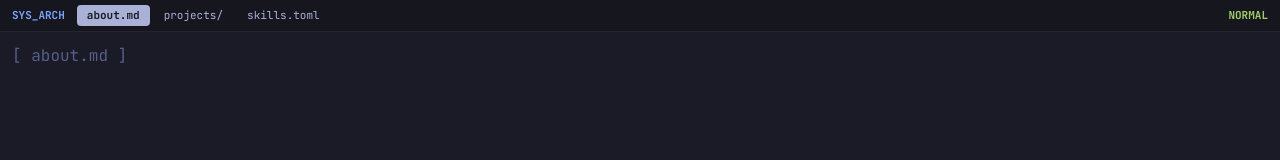
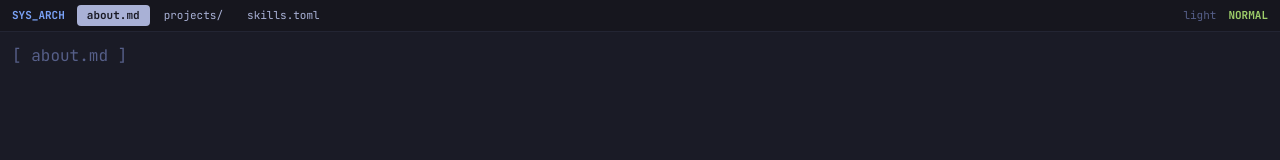
Before and after one commit to Hugo-Fabresse/Portfolio, a React (Vite) app: page / in a window 1280 px wide. Shown: the top 160 px of the page. Built offline with nearby package versions, Linux system fonts and the light colour scheme.

Commit message:
feat: add dark/light mode toggle with next-themes

```diff
--- a/index.html
+++ b/index.html
@@ -1,5 +1,5 @@
 <!DOCTYPE html>
-<html lang="fr">
+<html lang="fr" class="dark">
   <head>
     <meta charset="UTF-8" />
     <meta name="viewport" content="width=device-width, initial-scale=1.0" />
--- a/src/components/Navbar.tsx
+++ b/src/components/Navbar.tsx
@@ -11,6 +11,8 @@
  * @see docs/superpowers/specs/2026-04-26-portfolio-redesign-design.md — "Navbar"
  */
 
+import { useTheme } from "next-themes"
+
 import { getEnabledSections } from "@/config"
 import { siteConfig } from "@/config"
 import { useActiveSection } from "@/hooks/useActiveSection"
@@ -18,6 +20,7 @@ import { useActiveSection } from "@/hooks/useActiveSection"
 export default function Navbar() {
   const sections = getEnabledSections()
   const activeSection = useActiveSection()
+  const { theme, setTheme } = useTheme()
 
   return (
     <nav className="fixed top-0 left-0 right-0 z-50 flex items-center h-8 px-3 bg-tn-bg-dark border-b border-tn-comment/20 font-mono text-[11px]">
@@ -48,8 +51,15 @@ export default function Navbar() {
         })}
       </div>
 
-      {/* Right side — mode indicator */}
+      {/* Right side — theme toggle + mode indicator */}
       <div className="ml-auto flex items-center gap-3">
+        <button
+          onClick={() => setTheme(theme === "dark" ? "light" : "dark")}
+          className="text-tn-comment hover:text-tn-fg transition-colors"
+          title="Toggle theme (:theme)"
+        >
+          {theme === "dark" ? "light" : "dark"}
+        </button>
         <span className="text-tn-green font-bold">NORMAL</span>
       </div>
     </nav>
--- a/src/main.tsx
+++ b/src/main.tsx
@@ -1,15 +1,18 @@
 /**
- * Entry point - Mounts the React app.
+ * Entry point — Mounts the React app with theme provider.
  */
 
 import { StrictMode } from "react"
 import { createRoot } from "react-dom/client"
+import { ThemeProvider } from "next-themes"
 
 import App from "./App"
 import "./index.css"
 
 createRoot(document.getElementById("root")!).render(
   <StrictMode>
-    <App />
+    <ThemeProvider attribute="class" defaultTheme="dark" themes={["dark", "light"]}>
+      <App />
+    </ThemeProvider>
   </StrictMode>,
 )
```
